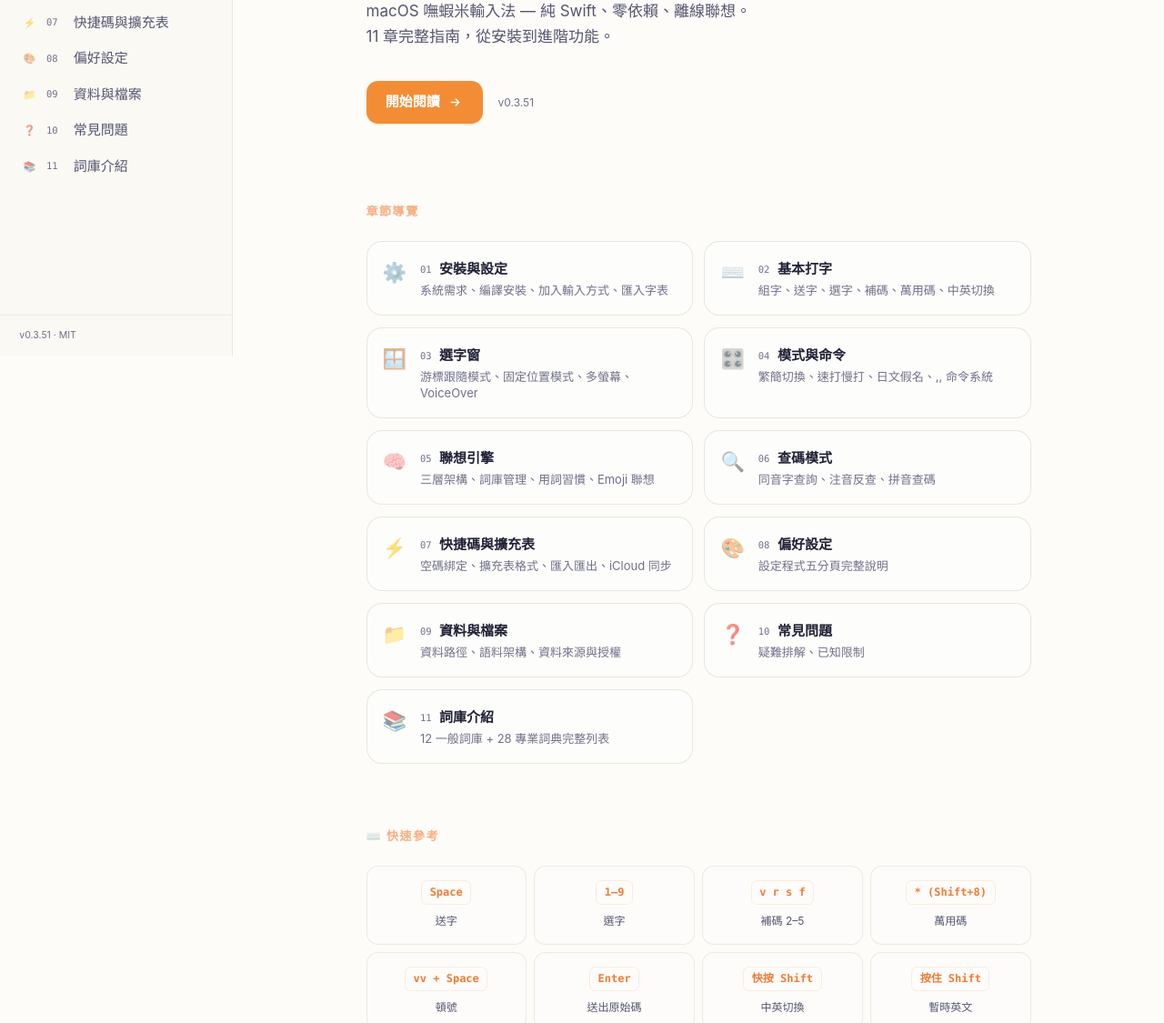
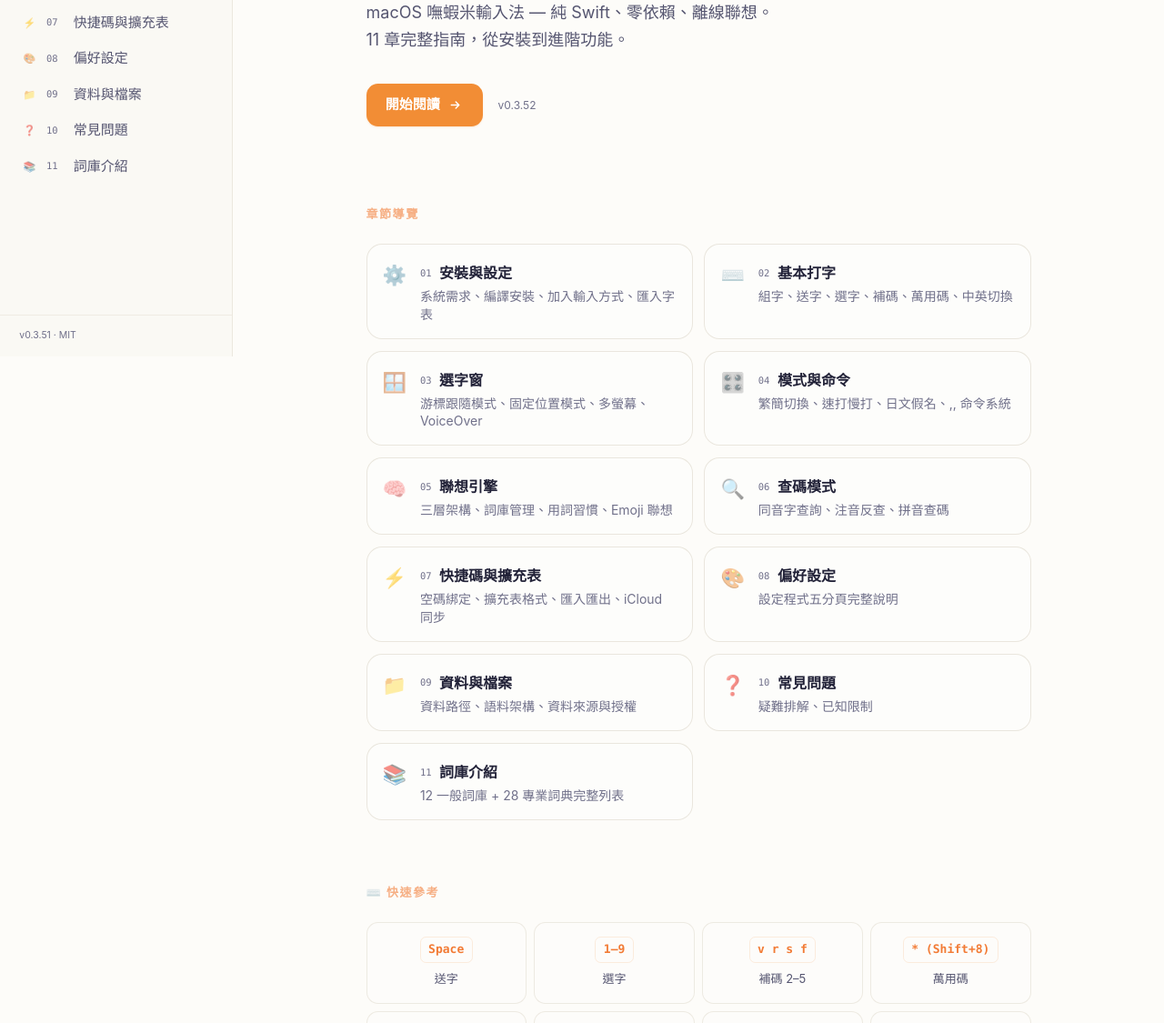
Before and after one commit to FakeRocket543/yabomish, an Astro site in the folder site/: page / in a window 1280 px wide. Shown: the part 408-1533 px from the top of the page at 91% size. Built offline with nearby package versions, Linux system fonts and the light colour scheme; Astro itself is replaced by a stand-in of ours.

Commit message:
style: 首頁字體全面加大、版號更新 v0.3.52

```diff
--- a/site/src/pages/index.astro
+++ b/site/src/pages/index.astro
@@ -43,7 +43,7 @@ const keys = [
         Yabomish<br/>
         <span class="text-mazu-cyan">使用手冊</span>
       </h1>
-      <p class="mt-5 text-[17px] leading-relaxed max-w-lg
+      <p class="mt-5 text-[18px] leading-relaxed max-w-lg
         text-ink-500 dark:text-ink-300">
         macOS 嘸蝦米輸入法 — 純 Swift、零依賴、離線聯想。<br/>
         11 章完整指南，從安裝到進階功能。
@@ -58,7 +58,7 @@ const keys = [
           開始閱讀
           <svg class="w-4 h-4" fill="none" stroke="currentColor" viewBox="0 0 24 24"><path stroke-linecap="round" stroke-linejoin="round" stroke-width="2" d="M13 7l5 5m0 0l-5 5m5-5H6"/></svg>
         </a>
-        <span class="text-[12px] text-ink-400">v0.3.51</span>
+        <span class="text-[12px] text-ink-400">v0.3.52</span>
       </div>
     </div>
 
@@ -78,11 +78,11 @@ const keys = [
             <div class="min-w-0">
               <div class="flex items-center gap-2 mb-0.5">
                 <span class="font-mono text-[10.5px] text-ink-400">{ch.num}</span>
-                <span class="text-[15px] font-semibold
+                <span class="text-[16px] font-semibold
                   text-ink-800 group-hover:text-mazu-cyan
                   dark:text-ink-100 dark:group-hover:text-mazu-cyan transition-colors">{ch.title}</span>
               </div>
-              <p class="text-[13px] text-ink-400 dark:text-ink-400 leading-snug">{ch.desc}</p>
+              <p class="text-[14px] text-ink-400 dark:text-ink-400 leading-snug">{ch.desc}</p>
             </div>
           </a>
         ))}
@@ -98,10 +98,10 @@ const keys = [
           <div class="flex flex-col items-center justify-center py-3.5 px-3 rounded-xl text-center
             border border-paper-300/50 bg-white/20
             dark:border-abyss-700/40 dark:bg-abyss-800/20">
-            <code class="text-[12px] font-semibold font-mono mb-1.5 px-2 py-0.5 rounded-md
+            <code class="text-[13px] font-semibold font-mono mb-1.5 px-2 py-0.5 rounded-md
               text-mazu-deep bg-mazu-orange/8 border border-mazu-orange/15
               dark:text-mazu-gold dark:bg-mazu-gold/10 dark:border-mazu-gold/15">{item.k}</code>
-            <span class="text-[12px] text-ink-500 dark:text-ink-300">{item.d}</span>
+            <span class="text-[13px] text-ink-500 dark:text-ink-300">{item.d}</span>
           </div>
         ))}
       </div>
```
